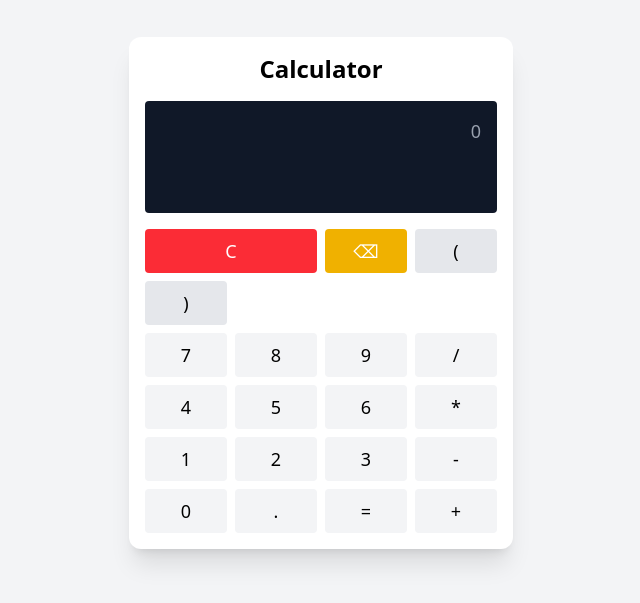
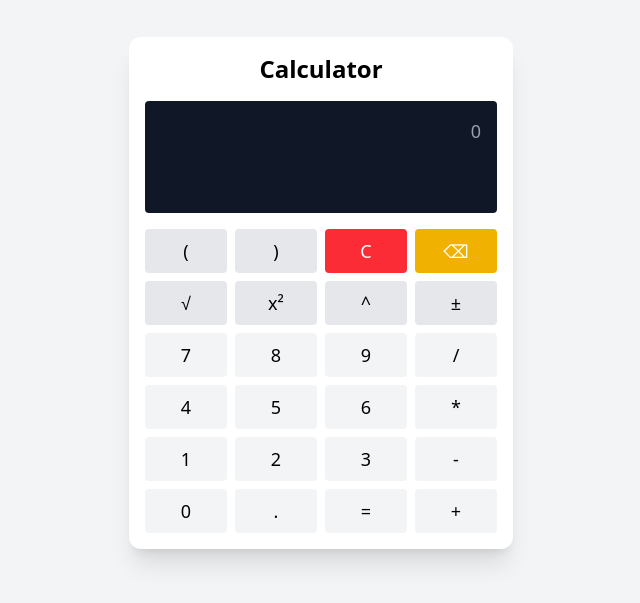
Before and after one commit to joshuakitong/vue-calculator-app, a Vue app: page / in a window 1280 px wide. Shown: the part 107-710 px from the top of the page, without its empty margins (319-959 px from the left). Built offline with nearby package versions, Linux system fonts and the light colour scheme.

Commit message:
feat: add sqrt square negate

```diff
--- a/src/components/Calculator.vue
+++ b/src/components/Calculator.vue
@@ -67,10 +67,30 @@ const calculate = () => {
   }
 }
 
+const square = () => {
+  if (expression.value === '') return;
+
+  const lastChar = expression.value.slice(-1);
+
+  if (!/[0-9)]/.test(lastChar)) return;
+
+  expression.value = `(${expression.value})^2`;
+}
+
+const negate = () => {
+  if (expression.value === '') return;
+
+  const lastChar = expression.value.slice(-1);
+
+  if (!/[0-9)]/.test(lastChar)) return;
+
+  expression.value = `-(${expression.value})`;
+}
+
 const handleKey = (e) => {
   if (e.ctrlKey || e.metaKey) return
 
-  if ('0123456789+-*/().'.includes(e.key)) {
+  if ('0123456789+-*/().^'.includes(e.key)) {
     e.preventDefault();
     append(e.key)
   } else if (e.key === 'Enter' || e.key === '=') {
@@ -100,6 +120,8 @@ onMounted(() => {
         @clear="clear"
         @delete="deleteLast"
         @calculate="calculate"
+        @square="square"
+        @negate="negate"
       />
     </div>
   </div>
--- a/src/components/Keypad.vue
+++ b/src/components/Keypad.vue
@@ -1,12 +1,13 @@
 <script setup>
-const emit = defineEmits(['append', 'clear', 'delete', 'calculate'])
+const emit = defineEmits(['append', 'clear', 'delete', 'calculate', 'square', 'negate'])
+;
 
 const keys = [
   ['7', '8', '9', '/'],
   ['4', '5', '6', '*'],
   ['1', '2', '3', '-'],
   ['0', '.', '=', '+'],
-]
+];
 
 const handleClick = (key) => {
   if (key === '=') {
@@ -14,24 +15,12 @@ const handleClick = (key) => {
   } else {
     emit('append', key)
   }
-}
+};
 </script>
 
 <template>
   <div>
     <div class="grid grid-cols-4 gap-2 mb-2">
-      <button
-        @click="emit('clear')"
-        class="col-span-2 bg-red-500 text-white py-2 rounded text-lg"
-      >
-        C
-      </button>
-      <button
-        @click="emit('delete')"
-        class="bg-yellow-500 text-white py-2 rounded text-lg"
-      >
-        ⌫
-      </button>
       <button
         @click="emit('append', '(')"
         class="bg-gray-200 py-2 rounded text-lg"
@@ -44,6 +33,43 @@ const handleClick = (key) => {
       >
         )
       </button>
+      <button
+        @click="emit('clear')"
+        class="bg-red-500 text-white py-2 rounded text-lg"
+      >
+        C
+      </button>
+      <button
+        @click="emit('delete')"
+        class="bg-yellow-500 text-white py-2 rounded text-lg"
+      >
+        ⌫
+      </button>
+
+      <button
+            @click="emit('append', 'sqrt(')"
+            class="bg-gray-200 py-2 rounded text-lg"
+        >
+            √
+        </button>
+        <button
+            @click="emit('square')"
+            class="bg-gray-200 py-2 rounded text-lg"
+        >
+            x²
+        </button>
+        <button
+            @click="emit('append', '^')"
+            class="bg-gray-200 py-2 rounded text-lg"
+        >
+            ^
+        </button>
+        <button
+            @click="emit('negate')"
+            class="bg-gray-200 py-2 rounded text-lg"
+        >
+            ±
+        </button>
     </div>
 
     <div class="grid grid-cols-4 gap-2">
```
